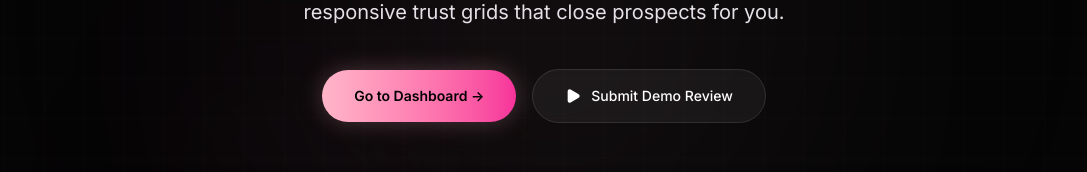
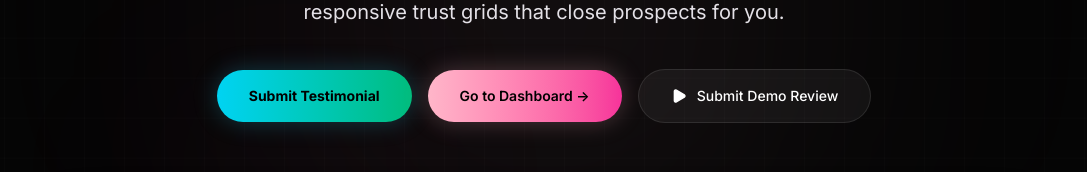
Before and after one commit to ritesh3397/Wallovo.1558.2817, a React (Vite) app: page / in a window 1280 px wide. Shown: the part 527-699 px from the top of the page, without its empty margins (96-1183 px from the left). Built offline with nearby package versions, Linux system fonts and the light colour scheme; no server answers; a web font is replaced by a local one.

Commit message:
feat(hero): add submit testimonial call-to-action
Introduce a direct button to the hero section to initiate the testimonial collection flow for improved user engagement.

```diff
--- a/src/components/Hero.tsx
+++ b/src/components/Hero.tsx
@@ -35,6 +35,12 @@ export default function Hero({ onExploreClick, onSubmitReviewClick }: HeroProps)
 
         {/* Action button pills */}
         <div className="flex flex-col sm:flex-row items-center justify-center gap-4 mb-20">
+          <button
+            onClick={() => { window.location.href = '/collect/testuser'; }}
+            className="w-full sm:w-auto px-8 py-4 rounded-full bg-gradient-to-r from-cyan-400 to-emerald-500 text-black font-bold text-sm hover:opacity-90 shadow-[0_0_25px_rgba(34,208,244,0.25)] hover:shadow-[0_0_35px_rgba(34,208,244,0.4)] transition-all duration-300 cursor-pointer"
+          >
+            Submit Testimonial
+          </button>
           <button
             onClick={onExploreClick}
             className="w-full sm:w-auto px-8 py-4 rounded-full bg-gradient-to-r from-[#FFB6C9] to-pink-500 text-black font-semibold text-sm hover:opacity-90 shadow-[0_0_25px_rgba(255,182,201,0.25)] hover:shadow-[0_0_35px_rgba(255,182,201,0.4)] transition-all duration-300 cursor-pointer"
```
